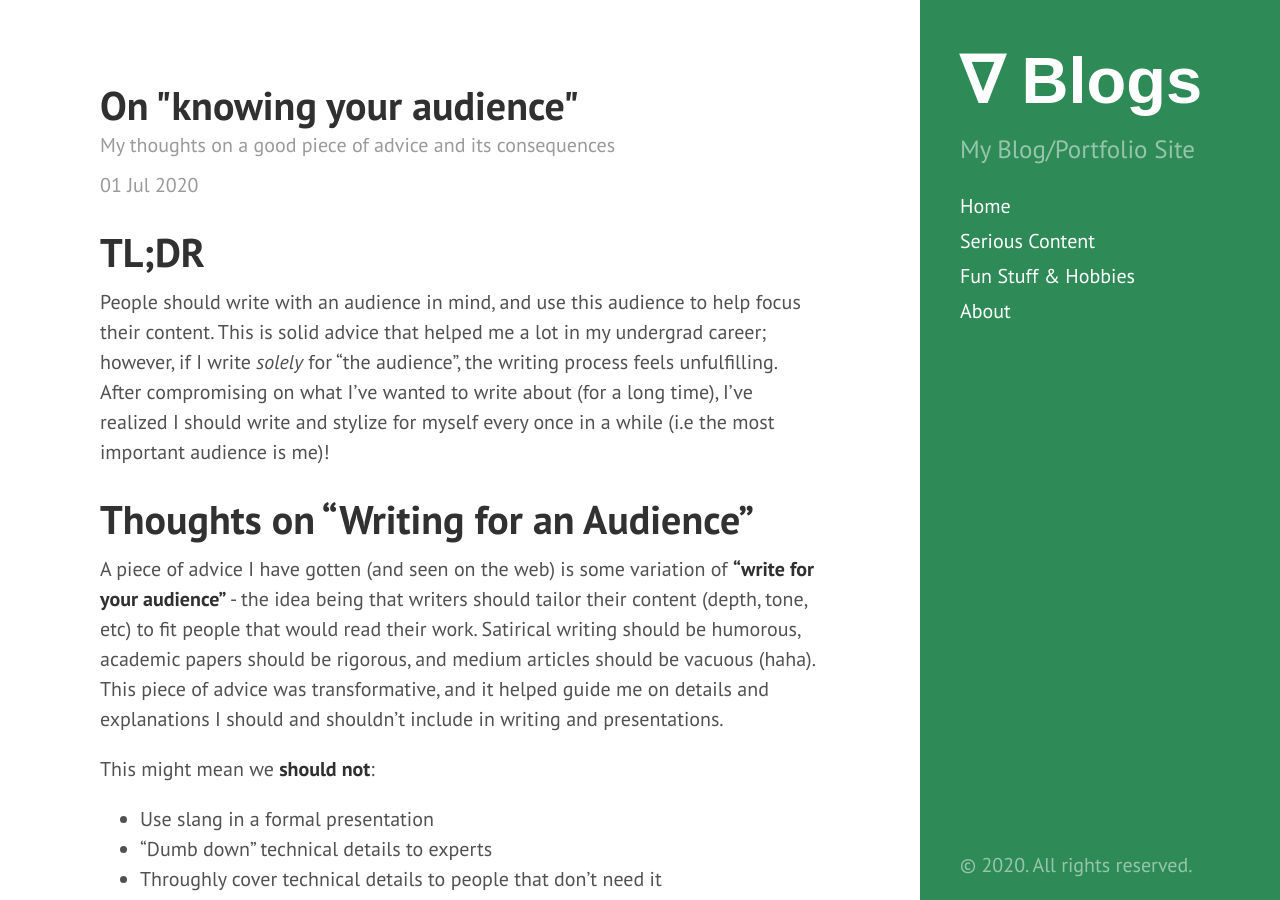
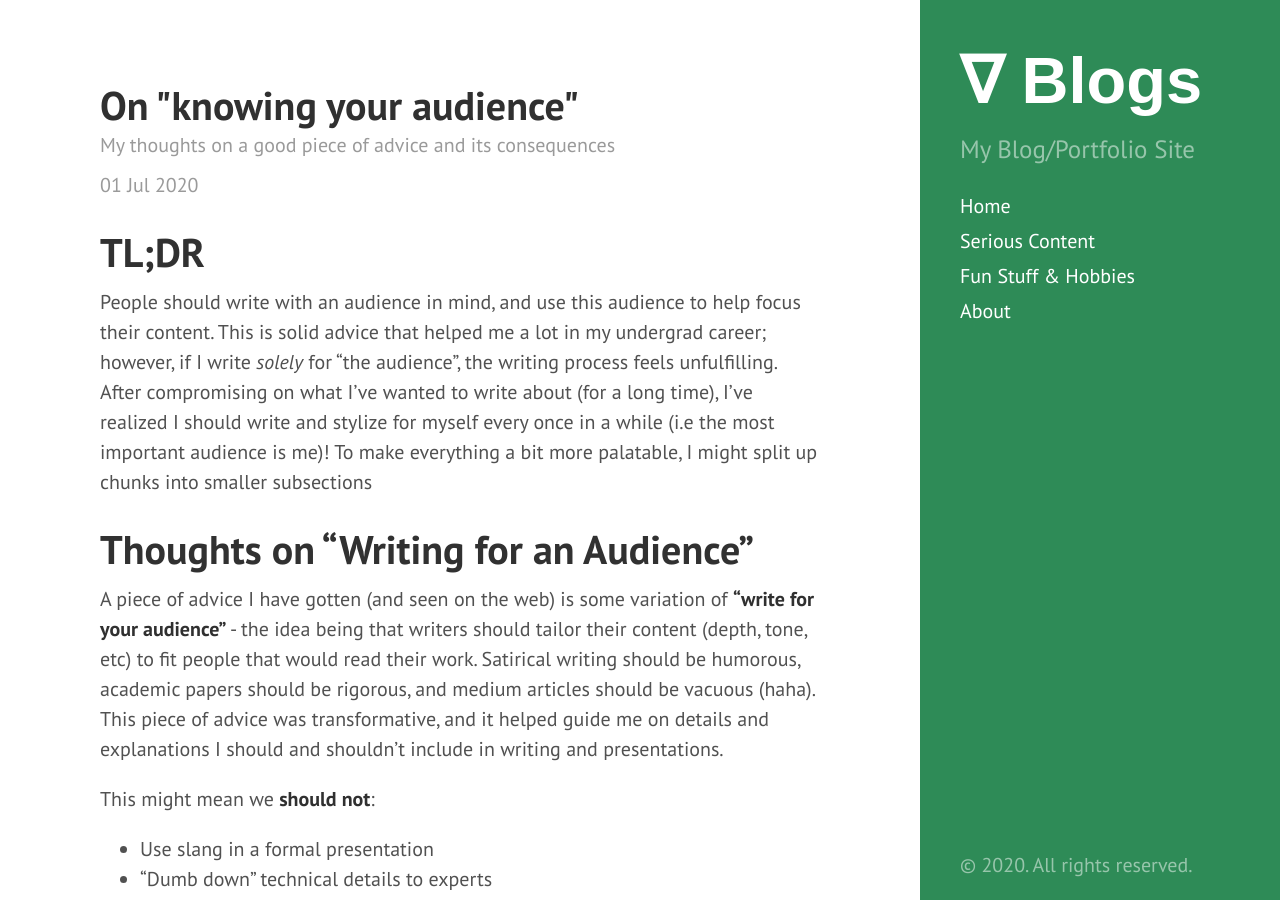
Before and after one commit to tedkim97/tedkim97.github.io, a Jekyll site: the page built from _posts/2020-07-01-audience.md, in a window 1280 px wide and 900 px high. Built offline with Jekyll 4.4.1, drawn with Linux system fonts in a browser that asks for light colours.

Commit message:
updates on site

```diff
--- a/_posts/2020-07-01-audience.md
+++ b/_posts/2020-07-01-audience.md
@@ -11,7 +11,7 @@ funstuff: true
 ---
 
 # TL;DR
-People should write with an audience in mind, and use this audience to help focus their content. This is solid advice that helped me a lot in my undergrad career; however, if I write *solely* for "the audience", the writing process feels unfulfilling. After compromising on what I've wanted to write about (for a long time), I've realized I should write and stylize for myself every once in a while (i.e the most important audience is me)!
+People should write with an audience in mind, and use this audience to help focus their content. This is solid advice that helped me a lot in my undergrad career; however, if I write *solely* for "the audience", the writing process feels unfulfilling. After compromising on what I've wanted to write about (for a long time), I've realized I should write and stylize for myself every once in a while (i.e the most important audience is me)! To make everything a bit more palatable, I might split up chunks into smaller subsections
 
 <!-- Although this process isn't exactly recruiter/resume friendly...*  -->
 
```
